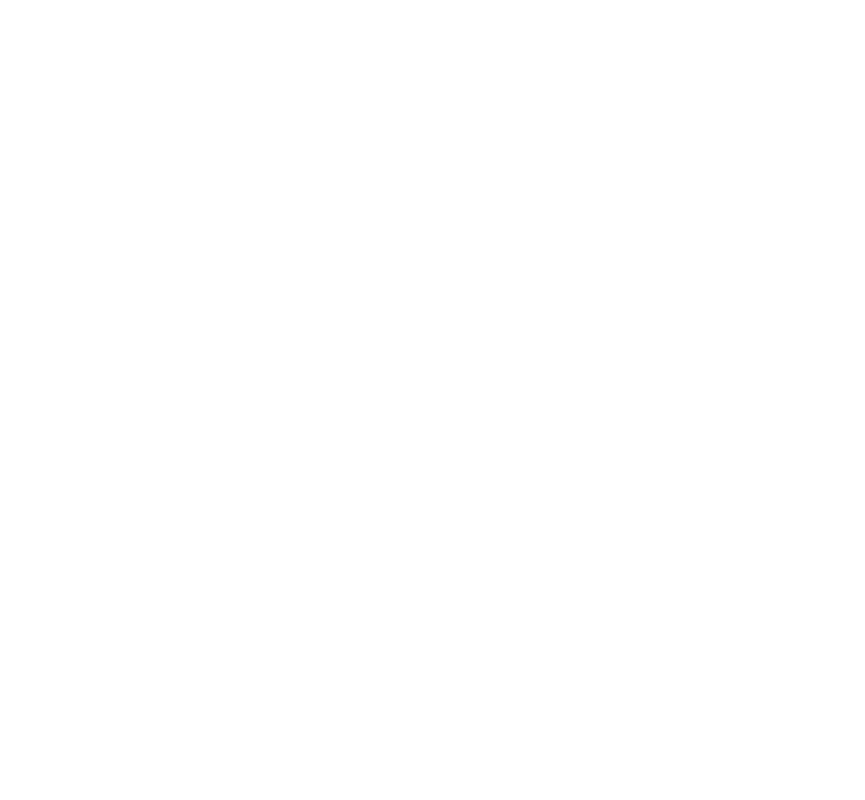
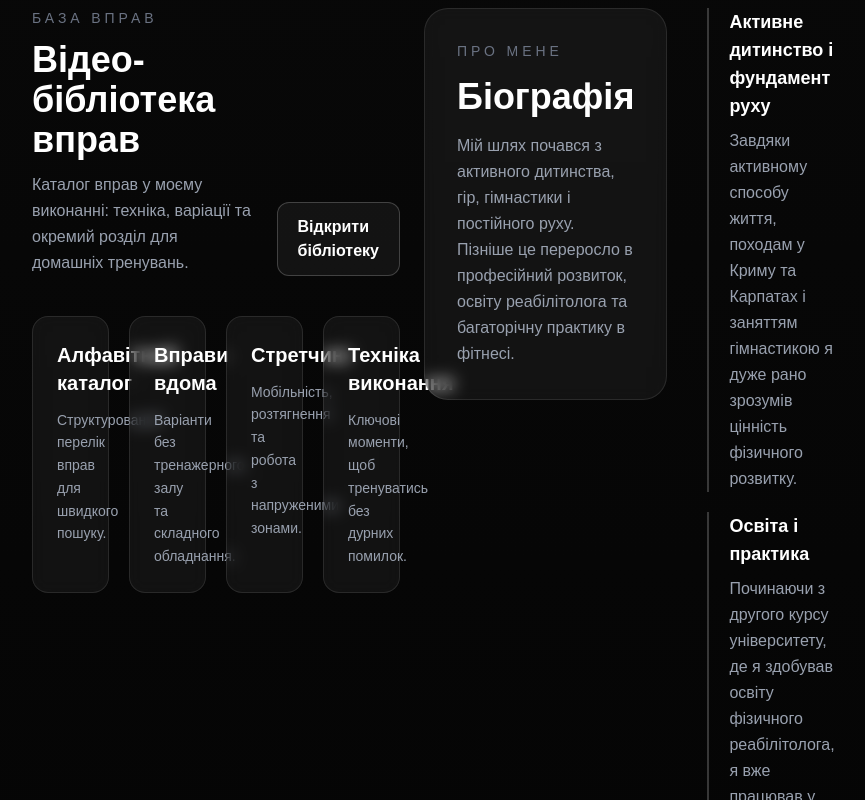
Before and after one commit to burdakcoach/burdak-site, a Next.js app: page / in a window 1280 px wide. Shown: the part 1320-2120 px from the top of the page, without its empty margins (32-897 px from the left). Before the commit the page ends 1288 px from the top, so only its background shows below. Built offline with nearby package versions, Linux system fonts and the light colour scheme.

Commit message:
add library and bio sections

```diff
--- a/app/page.tsx
+++ b/app/page.tsx
@@ -190,6 +190,116 @@
               Написати
             </a>
           </div>
+          <section className="max-w-6xl mx-auto mt-24">
+  <div className="flex items-end justify-between gap-6 mb-10">
+    <div>
+      <p className="text-sm uppercase tracking-[0.28em] text-gray-500 mb-3">
+        База вправ
+      </p>
+      <h2 className="text-3xl md:text-4xl font-bold mb-3">
+        Відео-бібліотека вправ
+      </h2>
+      <p className="text-gray-400 max-w-2xl leading-relaxed">
+        Каталог вправ у моєму виконанні: техніка, варіації та окремий розділ для домашніх тренувань.
+      </p>
+    </div>
+
+    <a
+      href="/library"
+      className="hidden md:inline-flex items-center justify-center border border-white/20 bg-white/5 px-5 py-3 rounded-xl font-semibold hover:bg-white hover:text-black transition"
+    >
+      Відкрити бібліотеку
+    </a>
+  </div>
+
+  <div className="grid grid-cols-1 md:grid-cols-4 gap-5">
+    <a
+      href="/library"
+      className="border border-white/10 bg-white/5 backdrop-blur-sm rounded-2xl p-6 hover:border-white/30 transition"
+    >
+      <h3 className="text-xl font-semibold mb-3">Алфавітний каталог</h3>
+      <p className="text-gray-400 text-sm leading-relaxed">
+        Структурований перелік вправ для швидкого пошуку.
+      </p>
+    </a>
+
+    <a
+      href="/library/home"
+      className="border border-white/10 bg-white/5 backdrop-blur-sm rounded-2xl p-6 hover:border-white/30 transition"
+    >
+      <h3 className="text-xl font-semibold mb-3">Вправи вдома</h3>
+      <p className="text-gray-400 text-sm leading-relaxed">
+        Варіанти без тренажерного залу та складного обладнання.
+      </p>
+    </a>
+
+    <a
+      href="/stretching"
+      className="border border-white/10 bg-white/5 backdrop-blur-sm rounded-2xl p-6 hover:border-white/30 transition"
+    >
+      <h3 className="text-xl font-semibold mb-3">Стретчинг</h3>
+      <p className="text-gray-400 text-sm leading-relaxed">
+        Мобільність, розтягнення та робота з напруженими зонами.
+      </p>
+    </a>
+
+    <a
+      href="/library"
+      className="border border-white/10 bg-white/5 backdrop-blur-sm rounded-2xl p-6 hover:border-white/30 transition"
+    >
+      <h3 className="text-xl font-semibold mb-3">Техніка виконання</h3>
+      <p className="text-gray-400 text-sm leading-relaxed">
+        Ключові моменти, щоб тренуватись без дурних помилок.
+      </p>
+    </a>
+  </div>
+
+  <a
+    href="/library"
+    className="mt-6 md:hidden inline-flex items-center justify-center border border-white/20 bg-white/5 px-5 py-3 rounded-xl font-semibold hover:bg-white hover:text-black transition"
+  >
+    Відкрити бібліотеку
+  </a>
+</section>
+<section className="max-w-6xl mx-auto mt-24 mb-12">
+  <div className="grid md:grid-cols-[0.9fr_1.1fr] gap-10 items-start">
+    <div className="border border-white/10 bg-white/5 backdrop-blur-sm rounded-3xl p-8">
+      <p className="text-sm uppercase tracking-[0.28em] text-gray-500 mb-4">
+        Про мене
+      </p>
+      <h2 className="text-3xl md:text-4xl font-bold mb-4">
+        Біографія
+      </h2>
+      <p className="text-gray-400 leading-relaxed">
+        Мій шлях почався з активного дитинства, гір, гімнастики і постійного руху.
+        Пізніше це переросло в професійний розвиток, освіту реабілітолога та багаторічну практику в фітнесі.
+      </p>
+    </div>
+
+    <div className="space-y-5">
+      <div className="border-l-2 border-white/20 pl-5">
+        <h3 className="text-lg font-semibold mb-2">Активне дитинство і фундамент руху</h3>
+        <p className="text-gray-400 leading-relaxed">
+          Завдяки активному способу життя, походам у Криму та Карпатах і заняттям гімнастикою я дуже рано зрозумів цінність фізичного розвитку.
+        </p>
+      </div>
+
+      <div className="border-l-2 border-white/20 pl-5">
+        <h3 className="text-lg font-semibold mb-2">Освіта і практика</h3>
+        <p className="text-gray-400 leading-relaxed">
+          Починаючи з другого курсу університету, де я здобував освіту фізичного реабілітолога, я вже працював у фітнес-клубі і вчився не тільки в теорії, а й у реальній роботі з людьми.
+        </p>
+      </div>
+
+      <div className="border-l-2 border-white/20 pl-5">
+        <h3 className="text-lg font-semibold mb-2">Позиція сьогодні</h3>
+        <p className="text-gray-400 leading-relaxed">
+          Для мене ця справа не про випадкові тренування. Це про розвиток, системність і реальні зміни в тілі, здоров’ї та якості життя.
+        </p>
+      </div>
+    </div>
+  </div>
+</section>
         </div>
       </section>
     </main>
```
